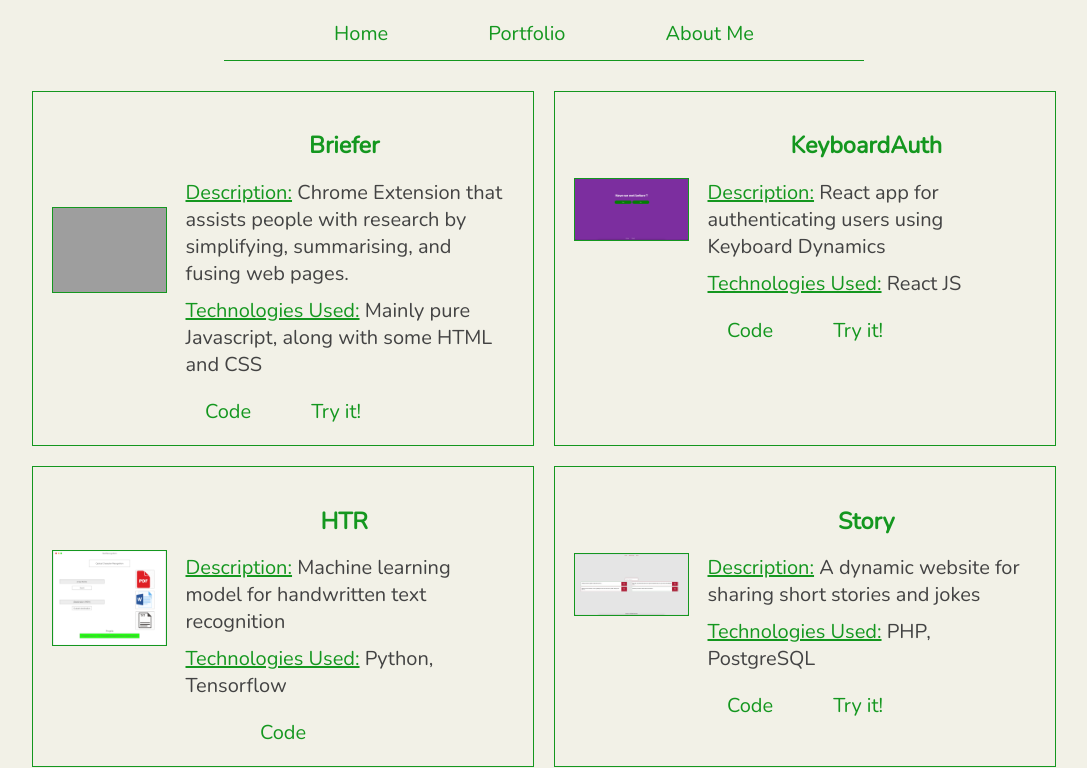
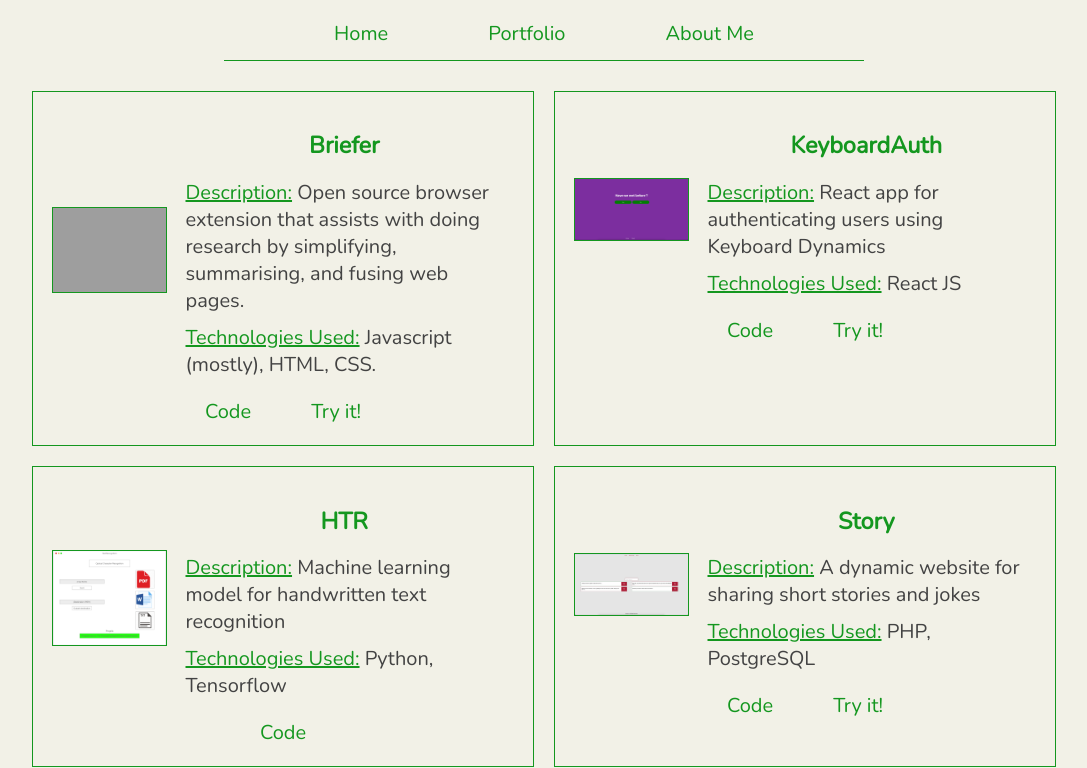
Before and after one commit to HikariLight/Portfolio, a Gatsby site: page /portfolio in a window 1280 px wide. Shown: the top 768 px of the page, without its empty margins (96-1183 px from the left). Built offline with nearby package versions, Linux system fonts and the light colour scheme; Gatsby itself is replaced by a stand-in of ours; grey boxes are pictures that could not be loaded.

Commit message:
Updated Briefer description

```diff
--- a/src/pages/portfolio.js
+++ b/src/pages/portfolio.js
@@ -13,7 +13,7 @@ const PortfolioPage = () => {
       </Helmet>
 
       <div className="gridContainer">
-        <ProjectCard name="Briefer" description="Chrome Extension that assists people with research by simplifying, summarising, and fusing web pages." tech="Mainly pure Javascript, along with some HTML and CSS" link="https://github.com/HikariLight/Briefer" tryLink="https://briefer.netlify.app" imgLink="briefer.png"></ProjectCard>
+        <ProjectCard name="Briefer" description="Open source browser extension that assists with doing research by simplifying, summarising, and fusing web pages." tech="Javascript (mostly), HTML, CSS." link="https://github.com/HikariLight/Briefer" tryLink="https://briefer.netlify.app" imgLink="briefer.png"></ProjectCard>
         <ProjectCard name="KeyboardAuth" description="React app for authenticating users using Keyboard Dynamics" tech="React JS" link="https://github.com/HikariLight/KeyboardAuth" tryLink="https://keyboardauth.netlify.app" imgLink="KeyAuth.png"></ProjectCard>
         <ProjectCard name="HTR" description="Machine learning model for handwritten text recognition" tech="Python, Tensorflow" link="https://github.com/HikariLight/HTR" imgLink="HTR.png"></ProjectCard>
         <ProjectCard name="Story" description="A dynamic website for sharing short stories and jokes" tech="PHP, PostgreSQL" link="https://github.com/HikariLight/Story" tryLink="https://story-hikarilight.herokuapp.com/" imgLink="story.png"></ProjectCard>
```
